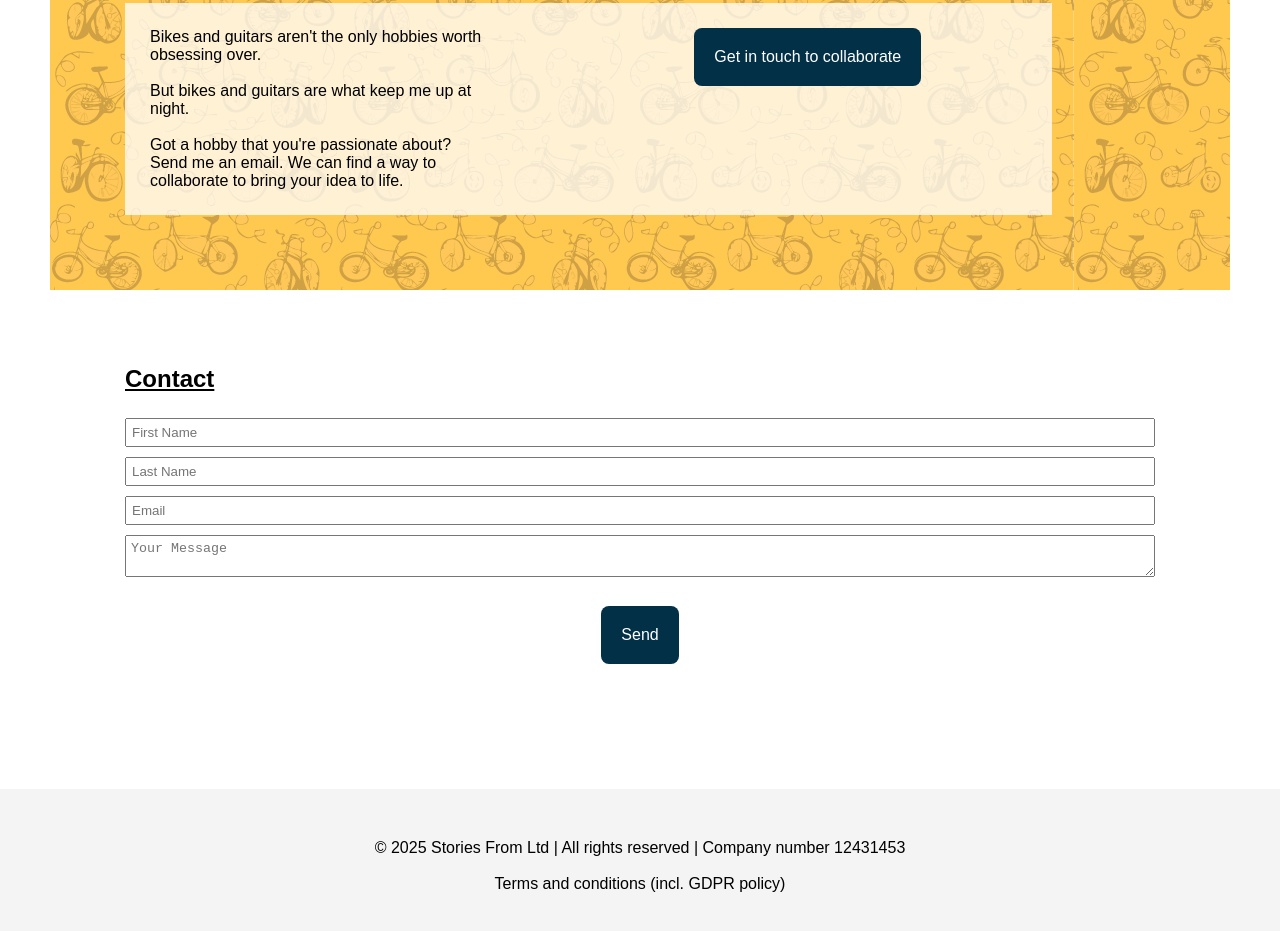
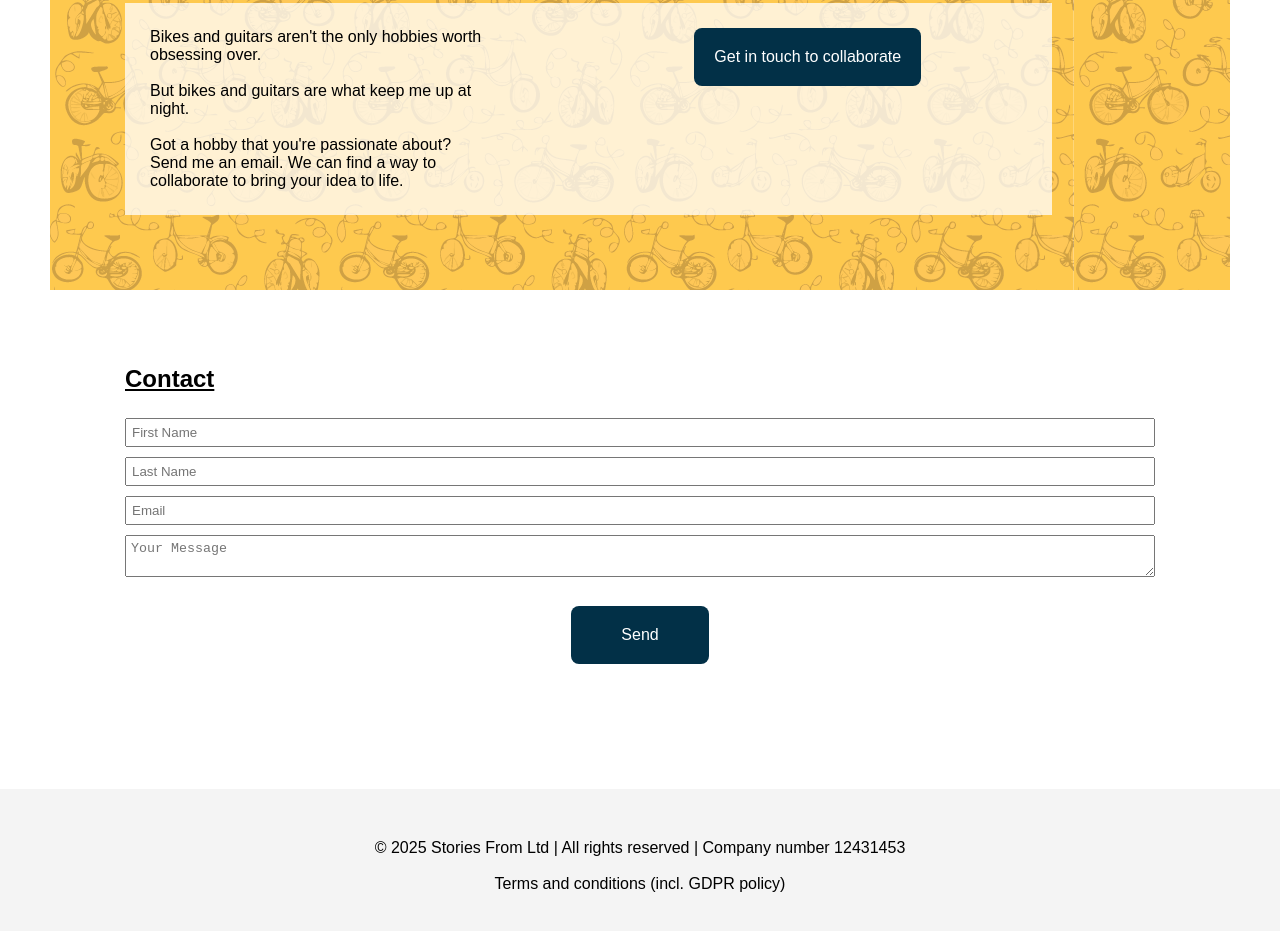
Before and after one commit to ahobbyistspresents/ahobbyistspresents, a plain HTML site: page index.html in a window 1280 px wide. Shown: the part 1981-2912 px from the top of the page. Drawn offline with Linux system fonts and the light colour scheme.

Commit message:
Update index.html

```diff
--- a/index.html
+++ b/index.html
@@ -91,7 +91,7 @@ Get in touch to collaborate</button></center>
   <input type="text" name="Last name" placeholder="Last Name" required style="width: 100%;margin-bottom: 5px;margin-top: 5px;padding: 5px;">
   <input type="email" name="Email" placeholder="Email" required style="width: 100%;margin-bottom: 5px;margin-top: 5px;padding: 5px;">
   <textarea name="Message" placeholder="Your Message" required style="width: 100%;margin-bottom: 25px;margin-top: 5px;padding: 5px;"></textarea>
-  <button type="submit">Send</button>
+  <button type="submit" style="padding-left:50px; padding-right:50px;">Send</button>
 </form>
 
 <script>
```
